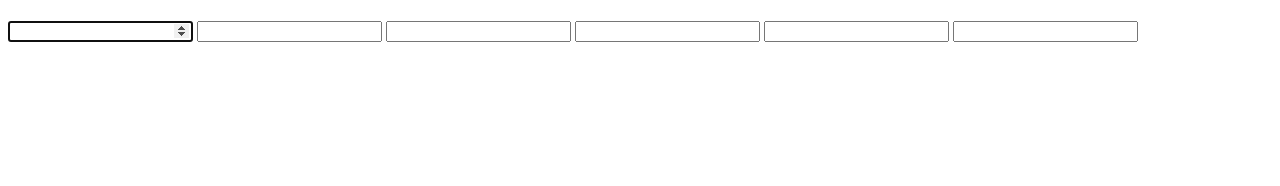
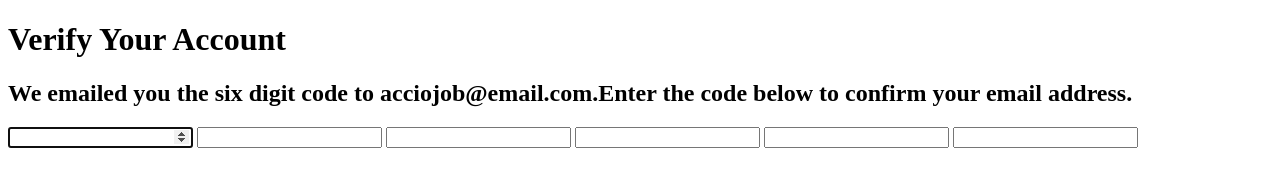
Before and after one commit to acciojob/OTP-s-ourav, a website: page main.html in a window 1280 px wide. Drawn offline with Linux system fonts and the light colour scheme.

Commit message:
created a submission

```diff
--- a/main.html
+++ b/main.html
@@ -8,10 +8,10 @@
 
 <body>
 	<!-- the entire body must be written by student -->
-	<h1 id="verification_heading">
-		<h2 id="verification_subtext">
+	<h1 id="verification_heading">Verify Your Account</h1>
+		<h2 id="verification_subtext">We emailed you the six digit code to acciojob@email.com.Enter the code below to confirm your email address.
 		</h2>
-			 <div id="code-container">
+			 <div class="code-container">
          <input type="number" maxlength="1" class="code" autofocus>
 				 <input type="number" maxlength="1" class="code">
 				 <input type="number" maxlength="1" class="code">
@@ -19,7 +19,7 @@
 				 <input type="number" maxlength="1" class="code">
 				 <input type="number" maxlength="1" class="code" >
 			 </div>
-	</h1>
+
     <script type="text/javascript" src="./script.js">
 </script>
 
```
